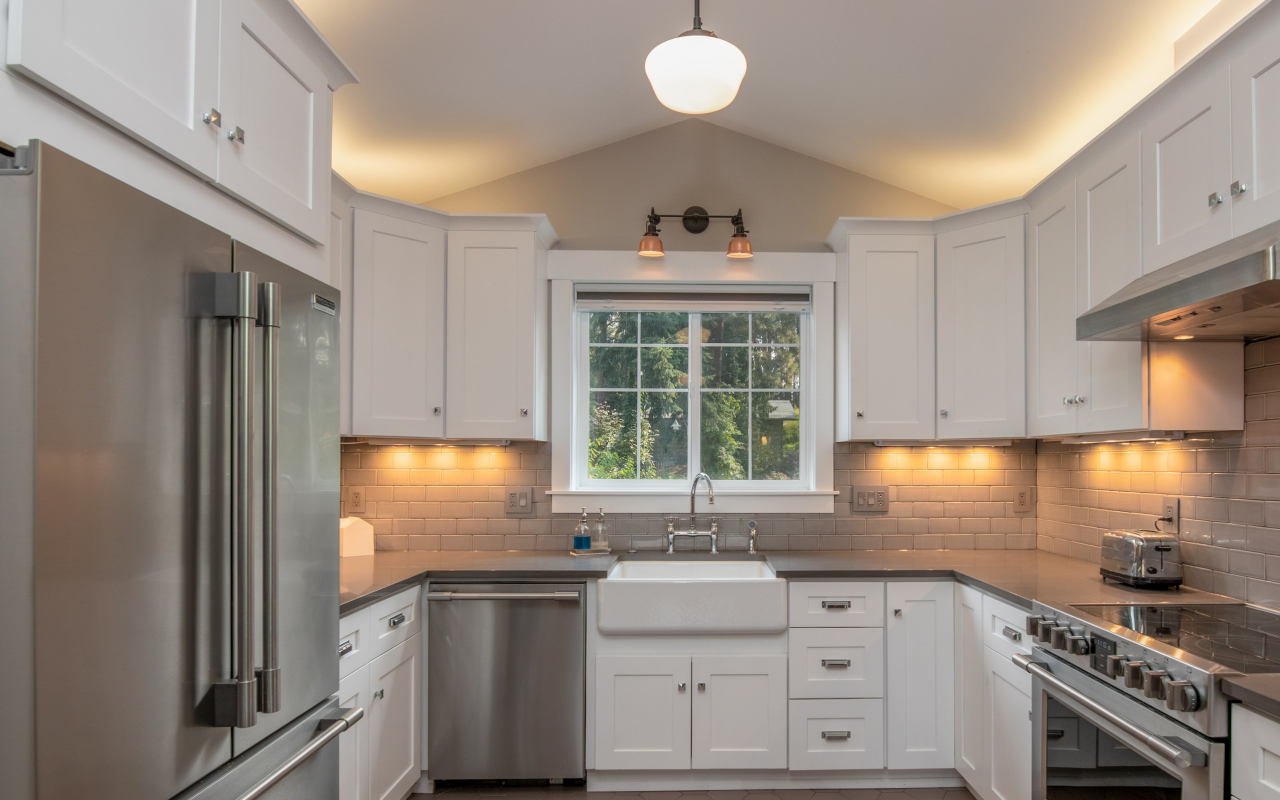
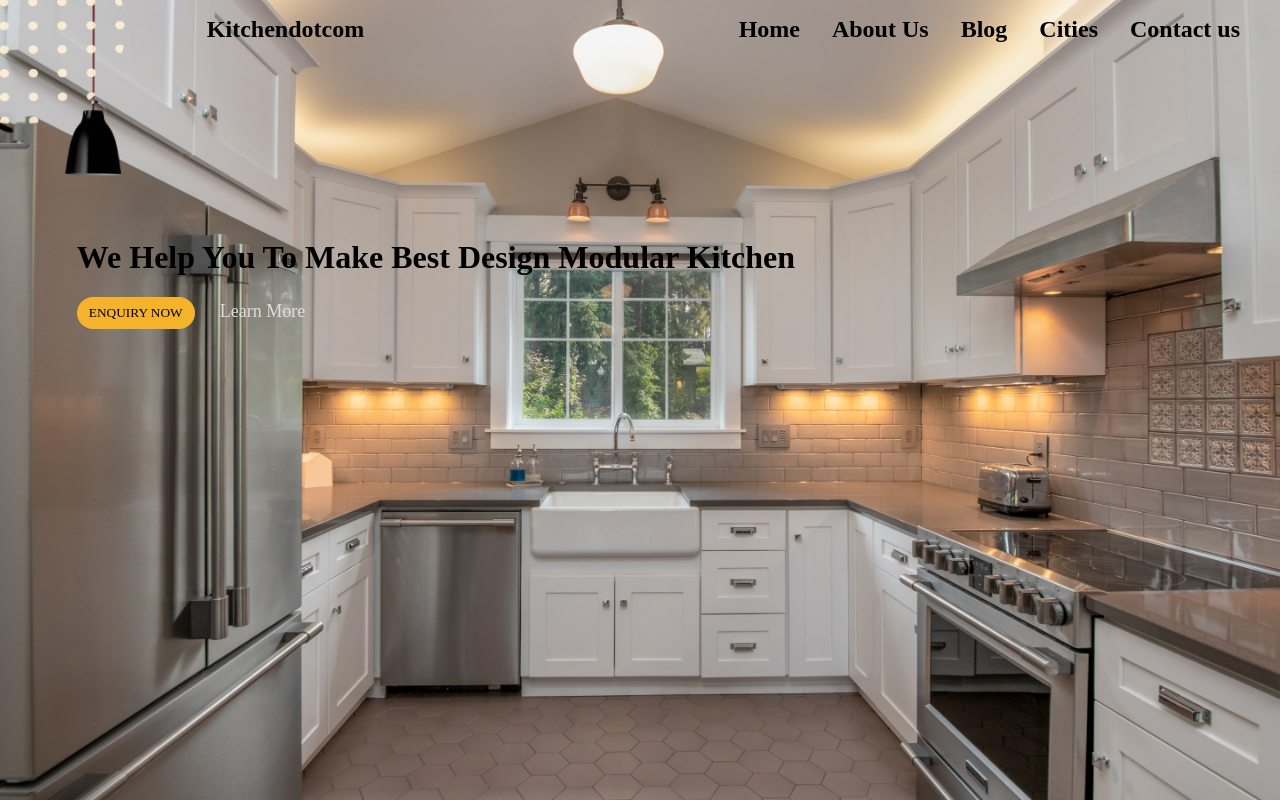
Before and after one commit to jalaj711/kitchendotcom-redesign, a Next.js app: page /Landing in a window 1280 px wide. Shown: the top 800 px of the page. Built offline with nearby package versions, Linux system fonts and the light colour scheme; a web font is replaced by a local one.

Commit message:
landing page started

```diff
--- a/pages/Landing/index.js
+++ b/pages/Landing/index.js
@@ -1,20 +1,27 @@
-import styles from './styles.module.scss'
-import React from 'react';
-import Image from '../../assets/LandingBG.png'
+import styles from "./styles.module.scss";
+import React from "react";
+import Image from "../../assets/LandingBG.png";
+import Navbar from "../../components/NavBar/NavBar";
 
 const Landing = () => {
   return (
-    <div className={styles.container}>
-      <div className={styles.img}>
-        <img className={styles.Landing} src={Image.src}></img>
+    <>
+      <Navbar />
+      <div className={styles.container}>
+        <div className={styles.img} src={Image.src}>
+          <div className={styles.head}>
+            <h1 className={styles.head1}>
+              We Help You To Make Best Design Modular Kitchen
+            </h1>
+            <div className={styles.button}>
+              <button className={styles.enq}>ENQUIRY NOW</button>
+              <buttom className={styles.more}>Learn More</buttom>
+            </div>
+          </div>
+        </div>
       </div>
-      <div className={styles.heading}>
-        <h1 className={styles.head1}>
-          We Help You To Make Best Design Modular Kitchen
-        </h1>
-      </div>
-    </div>
+    </>
   );
-}
+};
 
 export default Landing;
--- a/pages/Landing/styles.module.scss
+++ b/pages/Landing/styles.module.scss
@@ -1,16 +1,37 @@
-.bg {
+.img {
+  background: url("../../assets/LandingBG.png");
+  backdrop-filter: blur(5px);
 
-
-
-  background: url('../../assets/LandingBG.png');
-
-    background-repeat: no-repeat;
-    background-size:auto;
-
+  width: 100%;
+  height: 100vh;
+  background-position: center;
+  background-repeat: no-repeat;
+  background-size: cover;
+  position: fixed;
+  top: 0%;
+  left: 0%;
 }
-
-
-.head1{
-   top: -30%;
-
+.container {
+  position: relative;
 }
+.head {
+  position: absolute;
+  margin-top: 17%;
+  left: 6%;
+}
+.enq {
+  background: #f4b32a;
+  border-radius: 42px;
+  padding: 8px 12px;
+  border: none;
+  font-family: 'Signika';
+font-style: normal;
+}
+.more {
+  background-color: transparent;
+  padding-left: 25px;
+  color: #dfdcdc;
+  font-family: 'Signika';
+font-style: normal;
+font-size: 18px;
+}
--- a/pages/_app.js
+++ b/pages/_app.js
@@ -1,6 +1,6 @@
 import "../styles/globals.scss";
 import Head from "next/head";
-import Footer from "../components/Footer/Footer";
+// import Footer from "../components/Footer/Footer";
 
 function MyApp({ Component, pageProps }) {
   return (
@@ -10,7 +10,7 @@ function MyApp({ Component, pageProps }) {
         <meta name="viewport" content="width=device-width, initial-scale=1.0" />
       </Head>
       <Component {...pageProps} />
-      <Footer />
+      {/* <Footer /> */}
     </>
   );
 }
```
Also changed, not shown: pages/about_us/index.js (+19 -18 lines).
